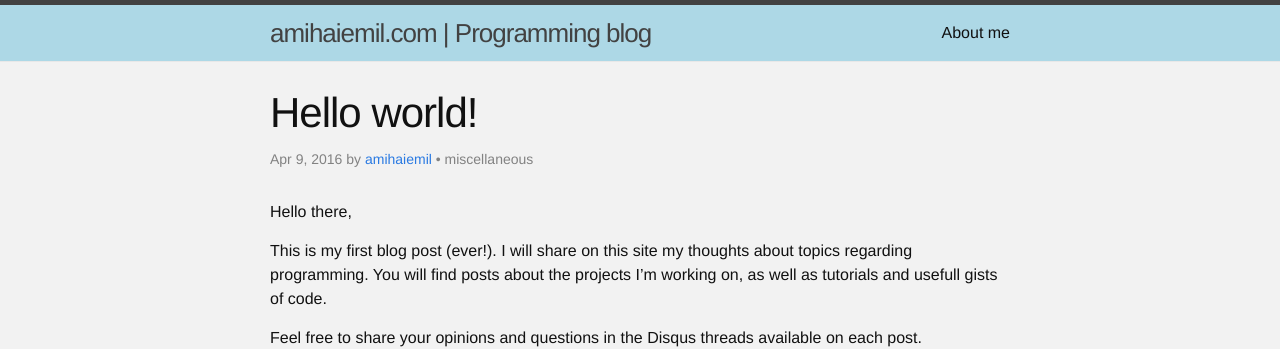
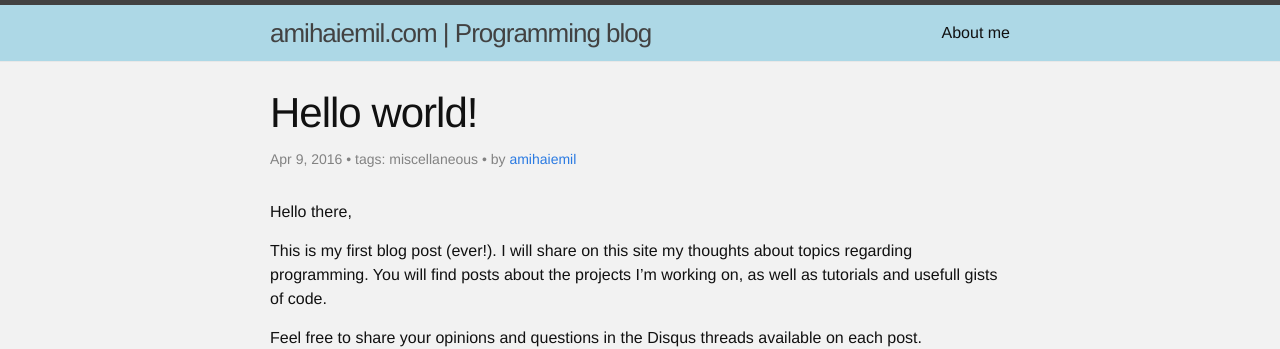
Before and after one commit to amihaiemil/amihaiemil.github.io, a Jekyll site: the page built from _posts/2016-04-09-hello-world.markdown, in a window 1280 px wide. Shown: the top 349 px of the page. Built offline with Jekyll 4.4.1, drawn with Linux system fonts in a browser that asks for light colours; comment, search, counter and statistics services are not loaded.

Commit message:
rearrange

```diff
--- a/_layouts/post.html
+++ b/_layouts/post.html
@@ -5,10 +5,10 @@
 
   <header class="post-header">
     <h1 class="post-title">{{ page.title }}</h1>
-    <p class="post-meta">{{ page.date | date: "%b %-d, %Y" }}{% if page.author %} by {{ page.author }}{% endif %} •
+    <p class="post-meta">{{ page.date | date: "%b %-d, %Y" }}{% if page.author %} • tags:
     {% for tag in page.tags %}
       <span class="post-meta">{{ tag }}</span>
-    {% endfor %}
+    {% endfor %} • by {{ page.author }}{% endif %}
     </p>
   </header>
 
```
